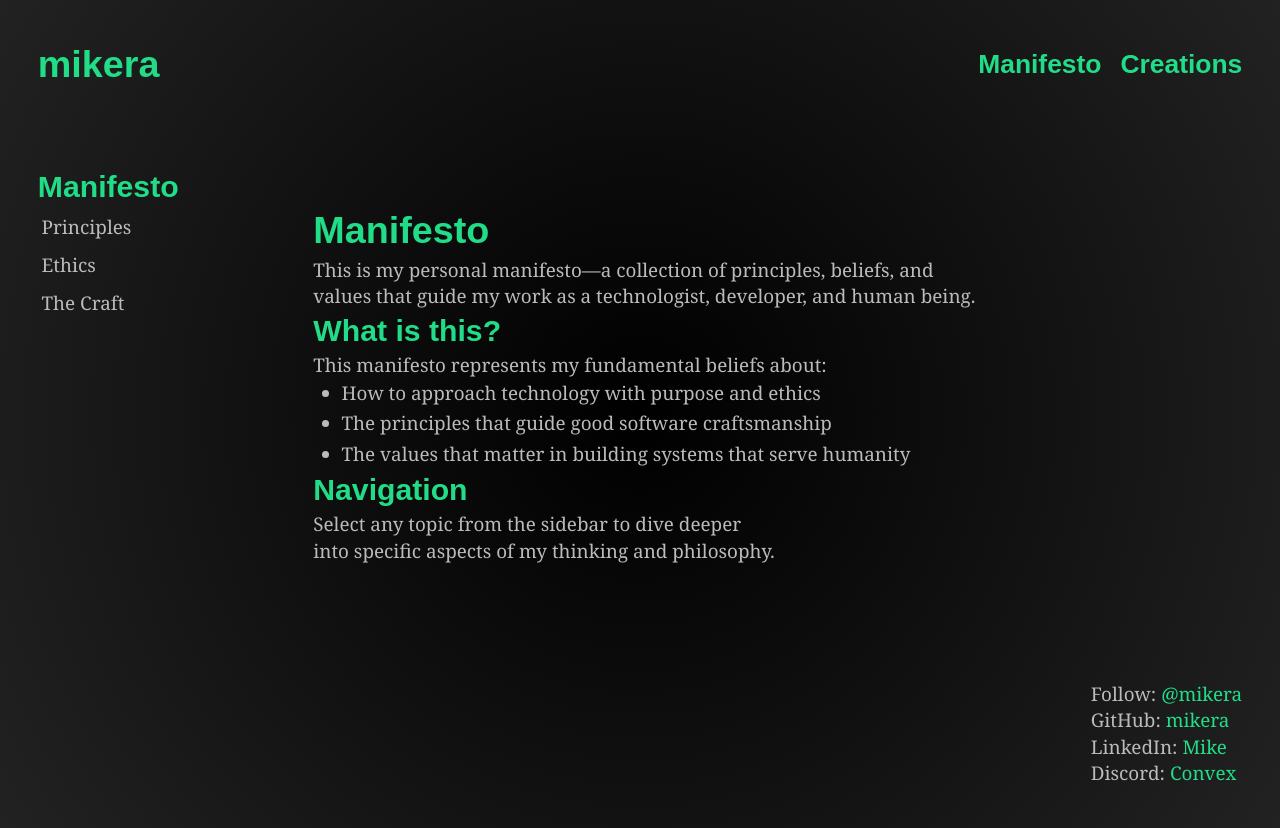
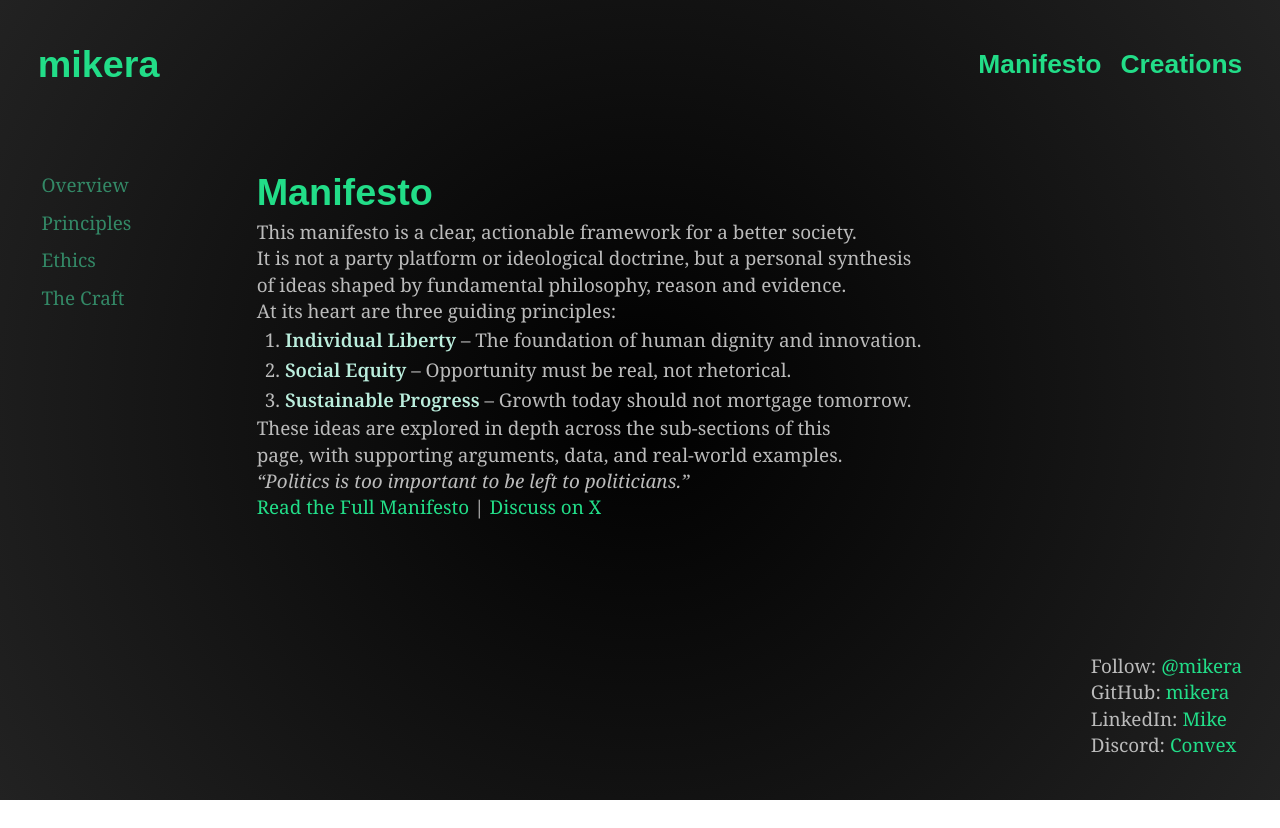
Before and after one commit to mikera/mikera.net, a Next.js app: page /manifesto in a window 1280 px wide. After the commit the page ends 800 px from the top, so only its background shows below. Built offline with nearby package versions, Linux system fonts and the light colour scheme; a web font is replaced by a local one.

Commit message:
Manifesto structuring

```diff
--- a/app/globals.css
+++ b/app/globals.css
@@ -118,7 +118,7 @@ a:hover {
 
 /* Manifesto topics sidebar */
 .manifesto-topics nav a {
-    color: var(--color-text);
+    color: var(--color-primary-muted);
 }
 
 .manifesto-topics nav a:hover {
--- a/app/manifesto/components/ManifestoPage.tsx
+++ b/app/manifesto/components/ManifestoPage.tsx
@@ -43,15 +43,15 @@ export default function ManifestoPage({ initialSlug }: { initialSlug: string })
   }, [selectedTopic])
 
   return (
-    <div style={{ display: 'flex', gap: '2rem' }}>
+    <div style={{ display: 'flex', gap: '1rem' }}>
       <Topics />
-      <main style={{ flex: 1 }}>
+      <div style={{ flex: 1 }}>
         {loadError ? (
           <p>{loadError}</p>
         ) : (
           <ReactMarkdown>{content}</ReactMarkdown>
         )}
-      </main>
+      </div>
     </div>
   )
 }
--- a/app/manifesto/components/Topics.tsx
+++ b/app/manifesto/components/Topics.tsx
@@ -6,18 +6,18 @@ import { topics } from '../topics'
 
 export default function Topics() {
   const pathname = usePathname()
-  const currentSlug = pathname.split('/').pop() || ''
+  const segments = pathname.split('/').filter(Boolean)
+  const currentSlug = segments[segments.length - 1] || ''
 
   return (
     <aside className="manifesto-topics" style={{ minWidth: '200px' }}>
-      <h2><Link href="/manifesto">Manifesto</Link></h2>
       <nav>
         <ul style={{ listStyle: 'none', padding: 0 }}>
           {topics.map(topic => (
             <li key={topic.slug}>
               <Link
                 href={`/manifesto/${topic.slug}`}
-                className={currentSlug === topic.slug ? 'is-active' : ''}
+                className={currentSlug == topic.slug ? 'is-active' : ''}
                 style={{
                   display: 'block',
                   padding: '0.2rem',
--- a/app/manifesto/page.tsx
+++ b/app/manifesto/page.tsx
@@ -1,5 +1,5 @@
 import ManifestoClient from './components/ManifestoPage'
 
 export default function ManifestoIndex() {
-  return <ManifestoClient initialSlug="index" />
+  return <ManifestoClient initialSlug="overview" />
 }
--- a/app/manifesto/topics.ts
+++ b/app/manifesto/topics.ts
@@ -1,4 +1,5 @@
 export const topics = [
+  { slug: 'overview', title: 'Overview' },
   { slug: 'principles', title: 'Principles' },
   { slug: 'ethics', title: 'Ethics' },
   { slug: 'craft', title: 'The Craft' }
--- a/public/manifesto/index.md
+++ /dev/null
@@ -1,14 +0,0 @@
-# Manifesto
-
-This is my personal manifesto—a collection of principles, beliefs, and values that guide my work as a technologist, developer, and human being.
-
-## What is this?
-
-This manifesto represents my fundamental beliefs about:
-- How to approach technology with purpose and ethics
-- The principles that guide good software craftsmanship
-- The values that matter in building systems that serve humanity
-
-## Navigation
-
-Select any topic from the sidebar to dive deeper into specific aspects of my thinking and philosophy.
--- /dev/null
+++ b/public/manifesto/overview.md
@@ -0,0 +1,17 @@
+# Manifesto
+
+This manifesto is a clear, actionable framework for a better society.
+
+It is not a party platform or ideological doctrine, but a personal synthesis of ideas shaped by fundamental philosophy, reason and evidence.
+
+At its heart are three guiding principles:
+
+1. **Individual Liberty** – The foundation of human dignity and innovation.
+2. **Social Equity** – Opportunity must be real, not rhetorical.
+3. **Sustainable Progress** – Growth today should not mortgage tomorrow.
+
+These ideas are explored in depth across the sub-sections of this page, with supporting arguments, data, and real-world examples.
+
+> *“Politics is too important to be left to politicians.”*
+
+[Read the Full Manifesto](/manifesto/principles) | [Discuss on X](https://x.com/mikera)
```
